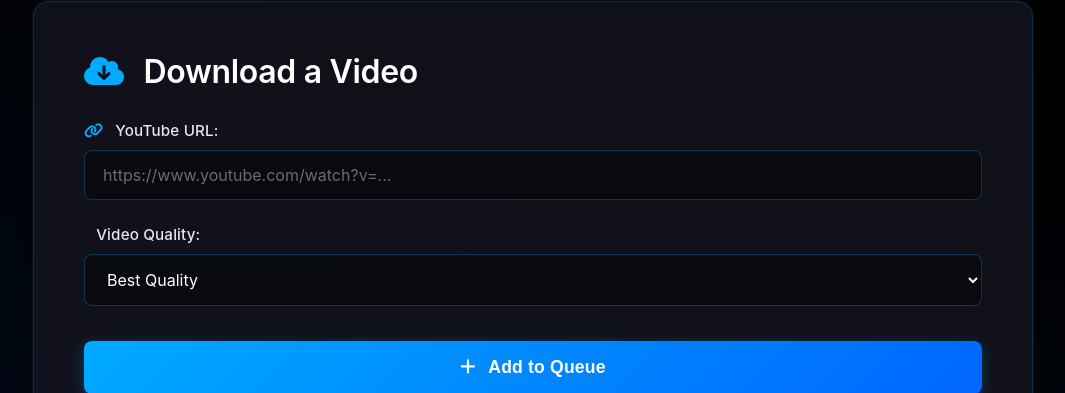
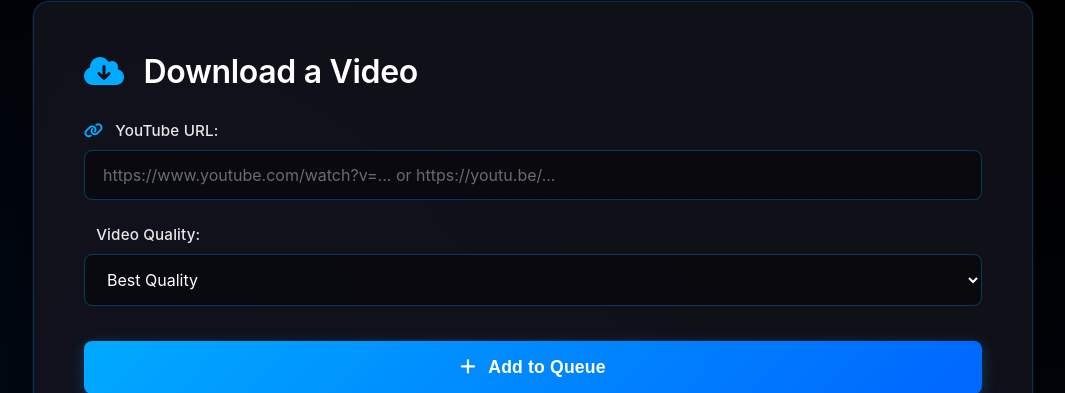
Before and after one commit to 1cbyc/youtube_downloader, a Flask app: page / in a window 1280 px wide. Shown: the part 278-671 px from the top of the page, without its empty margins (107-1172 px from the left). Run offline with Flask 3, Linux system fonts and the light colour scheme; data that the repository does not hold is empty.

Commit message:
fix(templates): Update index.html

```diff
--- a/templates/index.html
+++ b/templates/index.html
@@ -24,7 +24,7 @@
                             type="text"
                             id="videoUrl"
                             name="url"
-                            placeholder="https://www.youtube.com/watch?v=..."
+                            placeholder="https://www.youtube.com/watch?v=... or https://youtu.be/..."
                             required
                         >
                     </div>
```
